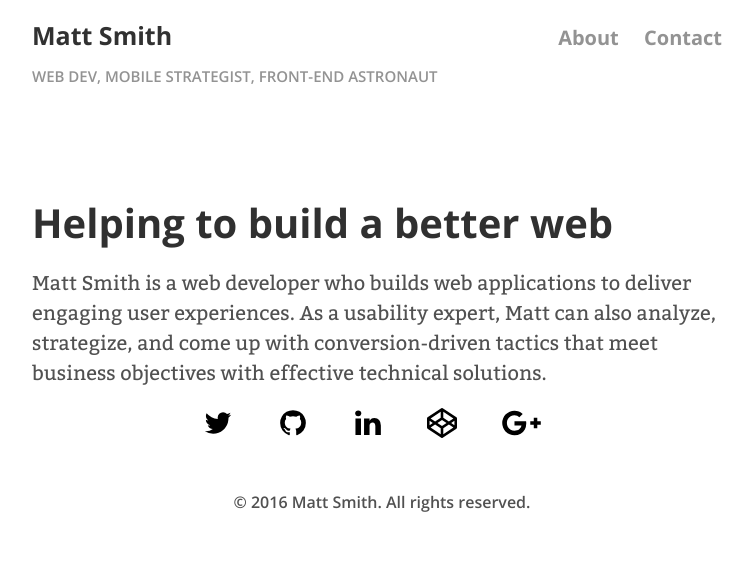
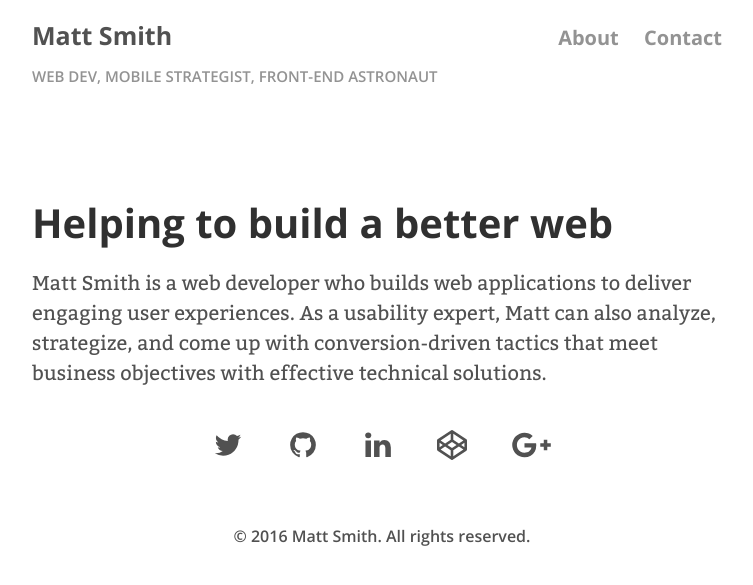
Before and after one commit to AllThingsSmitty/allthingssmitty.github.io, a Jekyll site: the page built from about.md, in a window 1280 px wide. Shown: the top 585 px of the page, without its empty margins (258-1011 px from the left). Built offline with Jekyll 4.4.1, drawn with Linux system fonts in a browser that asks for light colours; nearby versions of some CDN libraries; library files that are not in the unit come from our copies.

Commit message:
Updated for SVG

```diff
--- a/_sass/_posts.scss
+++ b/_sass/_posts.scss
@@ -2,14 +2,6 @@
 //
 // Each post is wrapped in `.post` and is used on default and post layouts. Each
 // page is wrapped in `.page` and is only used on the page layout.
-
-.page,
-.post {
-
-  li + li {
-    margin-top: .25rem;
-  }
-}
 
 // Blog post or page title
 .page-title,
@@ -39,6 +31,16 @@
   font-weight: 600;
   line-height: 1;
   margin: 0 1rem 1rem 0;
+
+  svg {
+    fill: $gray-3;
+    vertical-align: top;
+
+    @media (max-width: 44em) {
+      height: calc(20px * .85);
+    }
+  }
+
 
   time {
     margin-left: .25em;
--- a/_sass/_share.scss
+++ b/_sass/_share.scss
@@ -13,10 +13,6 @@
       color: $blue;
     }
   }
-
-  .fa {
-    font: 1.5rem/1.5 FontAwesome;
-  }
 }
 
 .social {
@@ -24,42 +20,51 @@
   margin: 0 auto;
 
   ul {
-    margin: 0;
+    margin: 1rem 0;
     padding: 0;
 
     li {
       display: inline-block;
       list-style: none;
       margin: 0 1rem;
+      vertical-align: middle;
 
       &:first-child {
         margin-left: 0;
       }
 
       &:last-child {
-        margin-rightt: 0;
+        margin-right: 0;
+      }
+    }
   }
 }
 
+.share,
+.social {
   a {
     color: inherit;
 
     &:hover {
       color: $link-color;
       text-decoration: none;
+
+      svg {
+        fill: $blue;
       }
     }
 
-    .fa {
-      font: 1.5rem/1.5 FontAwesome;
+    svg {
+      transition: ease .2s;
+      vertical-align: middle;
+
+      @media (max-width: 44em) {
+        height: calc(30px * .85);
       }
     }
   }
 
-.screen-reader-text {
-  clip: rect(1px, 1px, 1px, 1px);
-  max-height: 1px;
-  max-width: 1px;
-  overflow: hidden;
-  position: absolute;
+  svg {
+    fill: $gray-5;
   }
+}
--- a/_sass/_variables.scss
+++ b/_sass/_variables.scss
@@ -3,7 +3,7 @@ $gray-2: #ccc;
 $gray-3: #939393;
 $gray-4: #767676;
 $gray-5: #515151;
-$gray-5: #313131;
+$gray-6: #313131;
 
 $red: #ac4142;
 $orange: #d28445;
@@ -21,7 +21,7 @@ $root-font-family-bolditalic: "BitterBoldItalic", serif;
 $root-font-size: 16px;
 $root-line-height: 1.5;
 
-$body-color: #515151;
+$body-color: $gray-5;
 $body-bg: #fff;
 $secondary-font-family-bold: "OpenSansBold", sans-serif;
 $secondary-font-family-semibold: "OpenSansSemibold", sans-serif;
```
Lines whose indentation alone changed are shown as unchanged.
